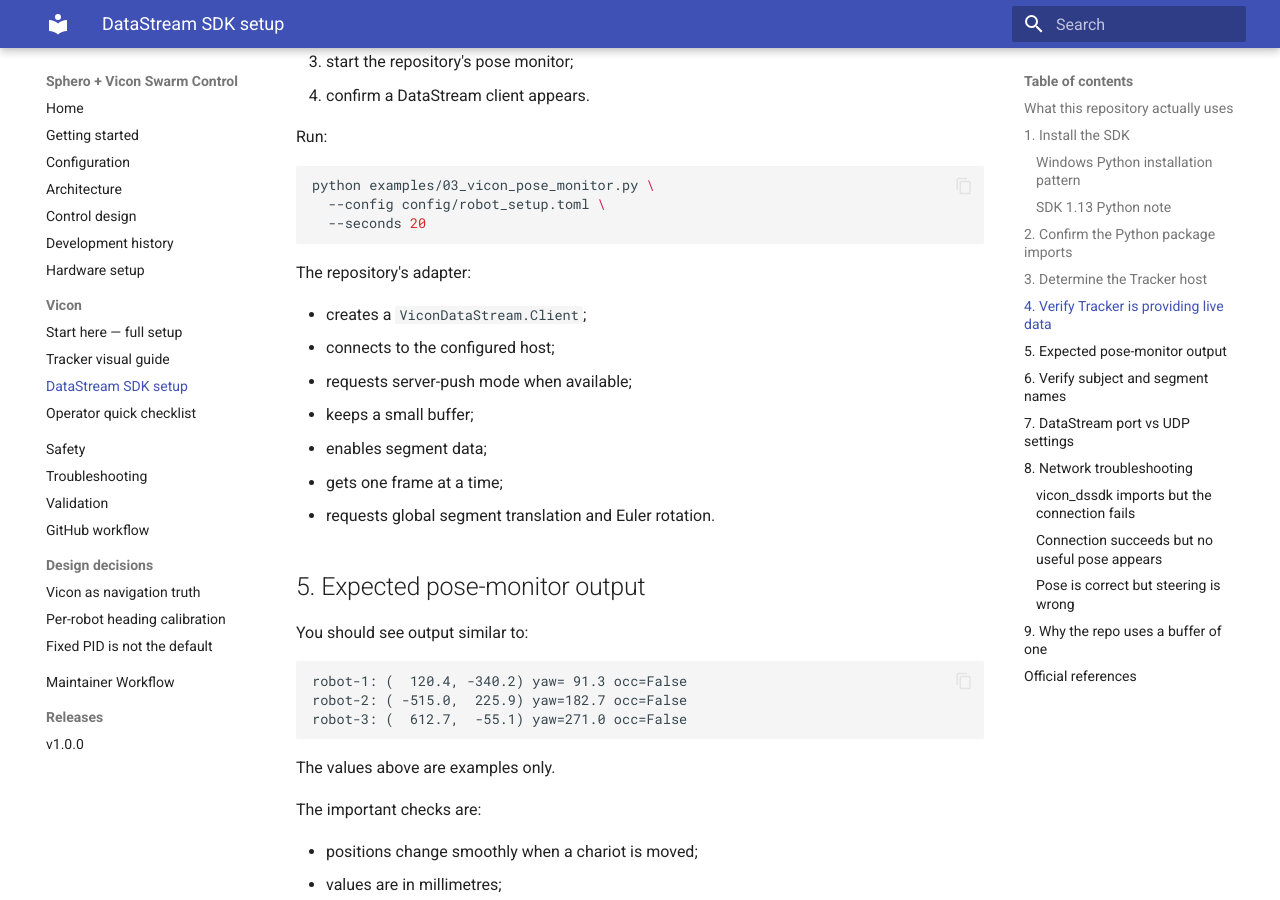
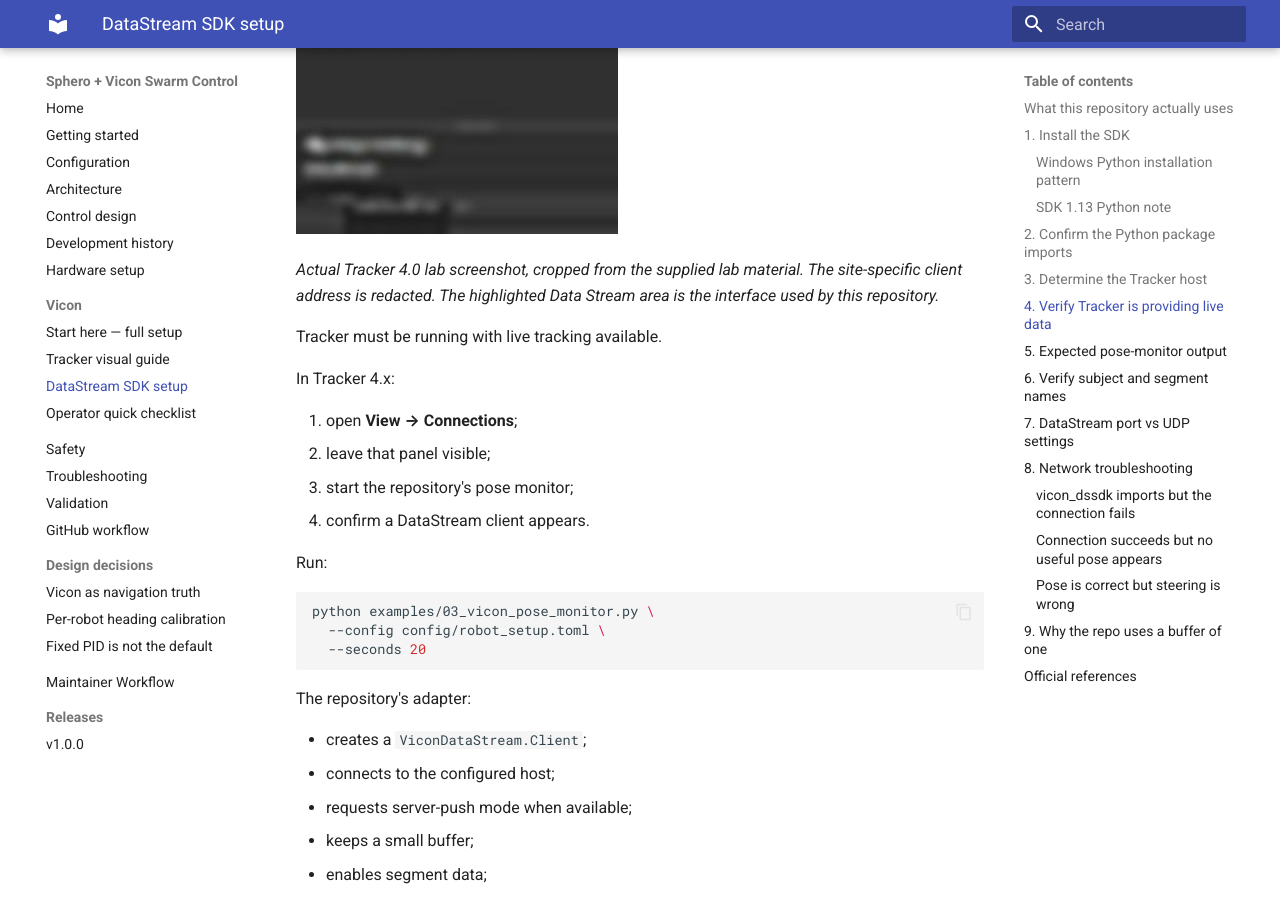
Before and after one commit to RV-crtl/sphero-vicon-swarm, an MkDocs documentation site: the page built from docs/vicon-datastream.md, in a window 1280 px wide and 900 px high, scrolled down 2656 px. Built offline with MkDocs 1.6.1 and Material for MkDocs 9.7.7, drawn with Linux system fonts in a browser that asks for light colours.

Commit message:
Use actual Tracker DataStream screenshot

```diff
--- a/docs/vicon-datastream.md
+++ b/docs/vicon-datastream.md
@@ -105,6 +105,10 @@
 Use the local lab's approved hostname/address. Do not copy an old private address from a screenshot or previous user's configuration.
 
 ## 4. Verify Tracker is providing live data
+
+![Actual Vicon Tracker 4.0 Connections/DataStream panel](assets/vicon/tracker4-actual-datastream-connections.jpg)
+
+*Actual Tracker 4.0 lab screenshot, cropped from the supplied lab material. The site-specific client address is redacted. The highlighted Data Stream area is the interface used by this repository.*
 
 Tracker must be running with live tracking available.
 
```
